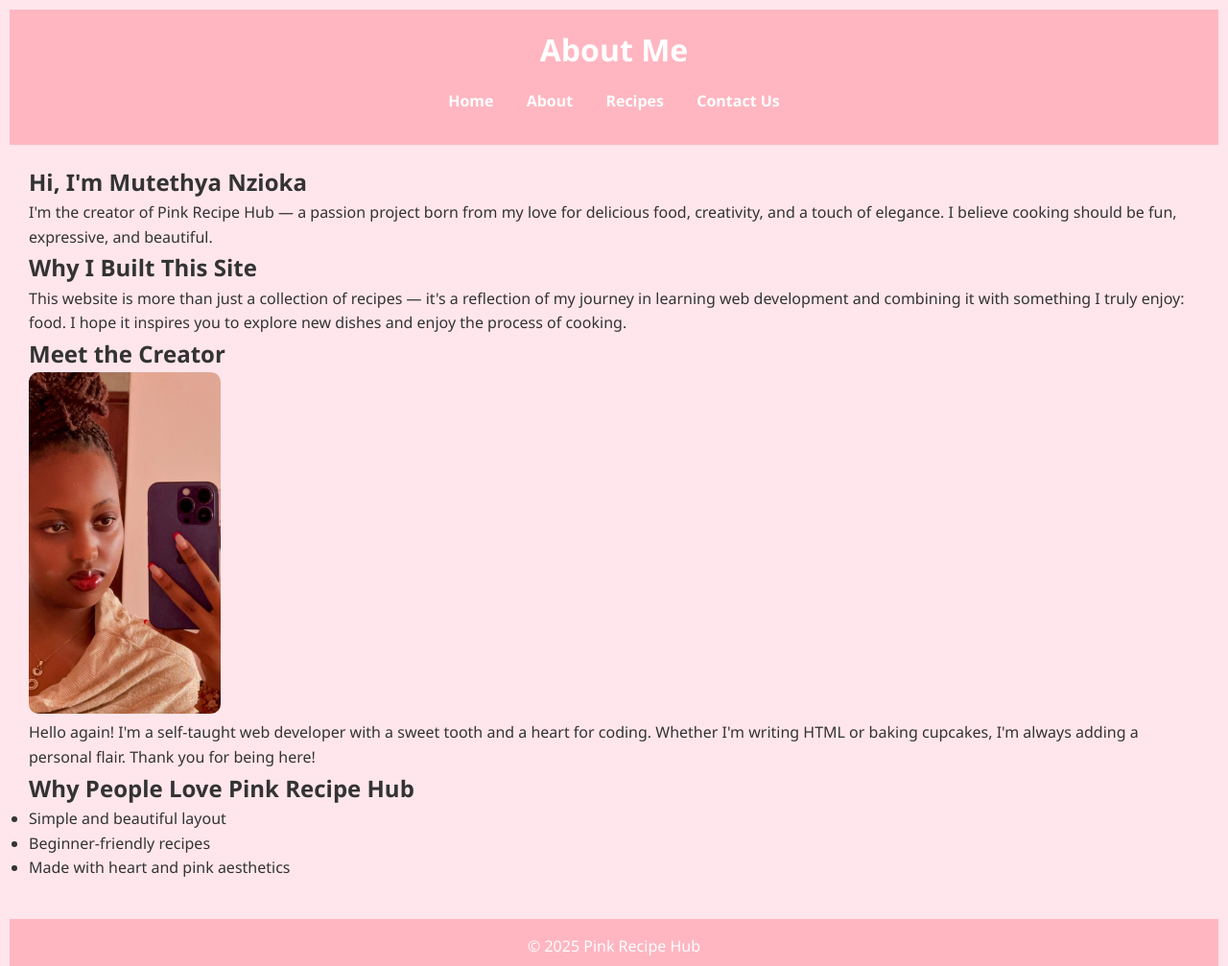
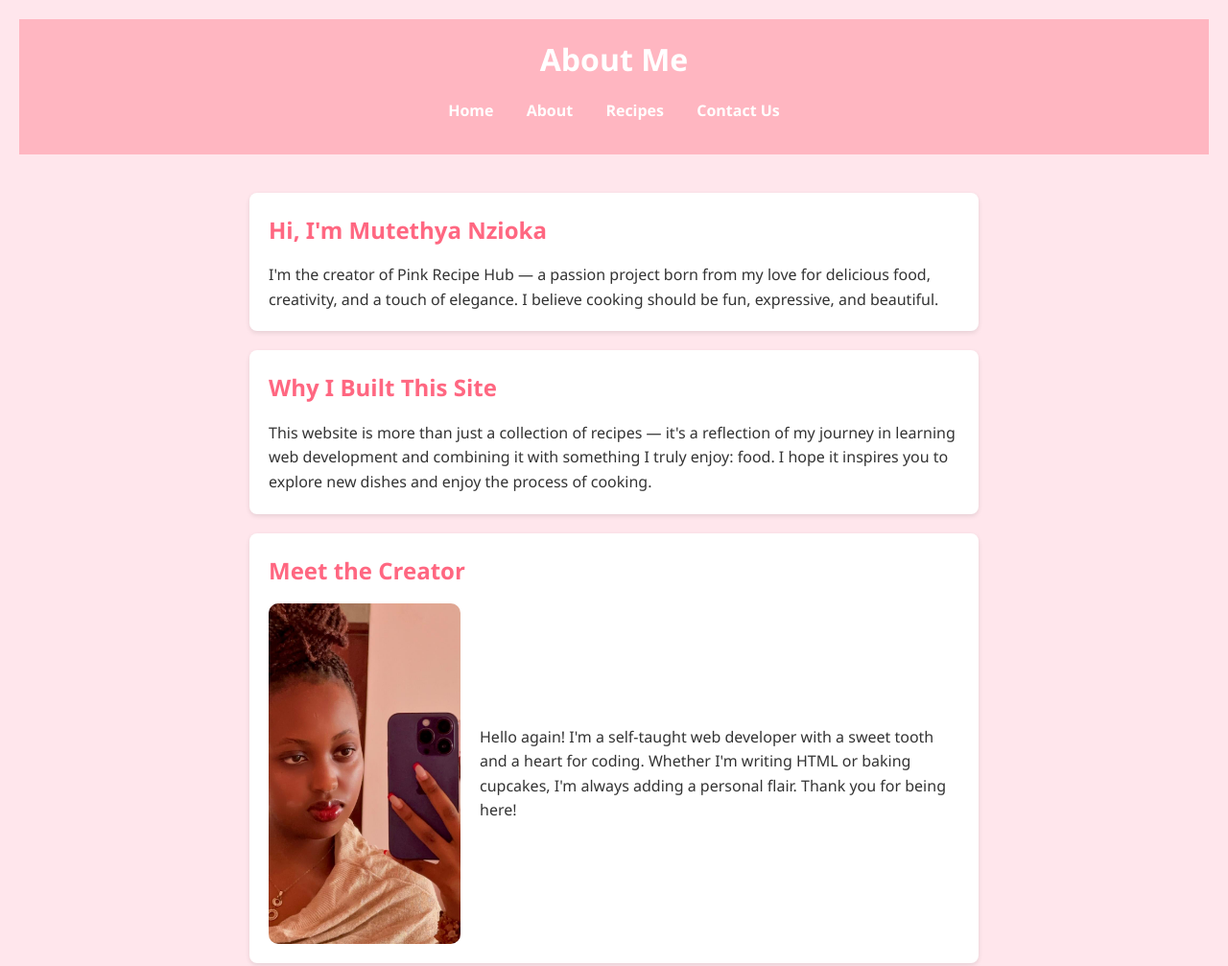
Before and after one commit to Mutethya-a/RECIPE-WEBSITE, a plain HTML site: page About.html in a window 1280 px wide. Shown: the top 1007 px of the page at 96% size. Drawn offline with Linux system fonts and the light colour scheme.

Commit message:
modified about.css

```diff
--- a/About.html
+++ b/About.html
@@ -6,6 +6,7 @@
   <meta name="viewport" content="width=device-width, initial-scale=1.0" />
   <title>About | Pink Recipe Hub</title>
   <link rel="stylesheet" href="./Styles/styles.css" />
+  <link rel="stylesheet" href="./Styles/about.css" />
   <script src="./src/script.js" defer></script>
 </head>
 
--- a/Styles/about.css
+++ b/Styles/about.css
@@ -1,73 +1,72 @@
-/* Styles/Styles.css (or about.css if separated) */
+* {
+  margin: 0;
+  padding: 0;
+  box-sizing: border-box;
+}
 
 body {
-  font-family: 'Segoe UI', Tahoma, Geneva, Verdana, sans-serif;
-  background-color: #fff0f5;
+  font-family: 'Segoe UI', sans-serif;
+  background-color: #ffe6ec;
   color: #333;
-  margin: 0;
-  padding: 0;
+  line-height: 1.6;
+  padding: 20px;
 }
 
 header {
-  background-color: #ffc0cb;
-  padding: 20px;
+  background-color: #ffb6c1;
+  padding: 1em;
   text-align: center;
-  color: #880e4f;
+  color: #fff;
 }
 
-nav {
-  background-color: #f8bbd0;
-  padding: 10px;
-  display: flex;
-  justify-content: center;
-  gap: 20px;
+header h1 {
+  font-size: 2rem;
 }
 
 nav a {
+  margin: 0 15px;
+  color: #fff;
   text-decoration: none;
-  color: #880e4f;
   font-weight: bold;
 }
 
-nav a.active,
 nav a:hover {
   text-decoration: underline;
 }
 
 main {
-  padding: 2rem;
+  max-width: 800px;
+  margin: 20px auto;
 }
 
-h2 {
-  color: #ad1457;
-  margin-top: 2rem;
+section {
+  background-color: #fff;
+  padding: 20px;
+  margin-bottom: 20px;
+  border-radius: 8px;
+  box-shadow: 0 2px 5px rgba(0, 0, 0, 0.1);
+}
+
+section h2 {
+  color: #ff6781;
+  margin-bottom: 15px;
 }
 
 .profile-content {
   display: flex;
   align-items: center;
   gap: 20px;
-  flex-wrap: wrap;
-  margin-top: 1rem;
 }
 
-.profile-content img {
-  max-width: 200px;
-  border-radius: 10px;
-}
-
-.why,
-.well {
-  background-color: #ffe4ec;
-  border-left: 5px solid #d81b60;
-  padding: 1rem;
-  margin-top: 2rem;
-  border-radius: 10px;
+.profile-img {
+  max-width: 120px;
+  border-radius: 50%;
+  object-fit: cover;
 }
 
 footer {
-  background-color: #ffc0cb;
+  background-color: #ffb6c1;
   text-align: center;
   padding: 10px;
-  margin-top: 3rem;
+  color: #fff;
 }
```
Also changed, not shown: recipes.html (+2 -1 lines).
